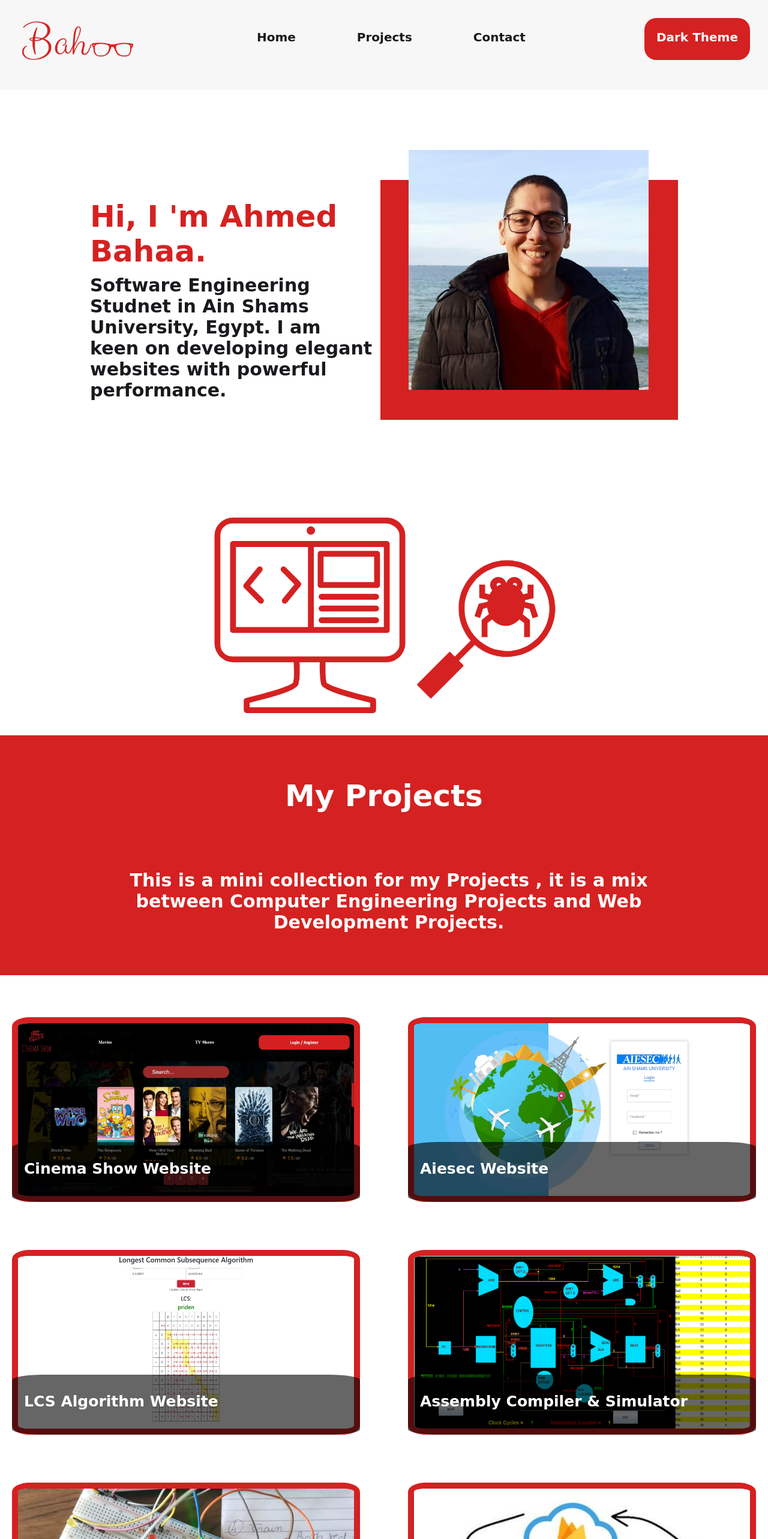
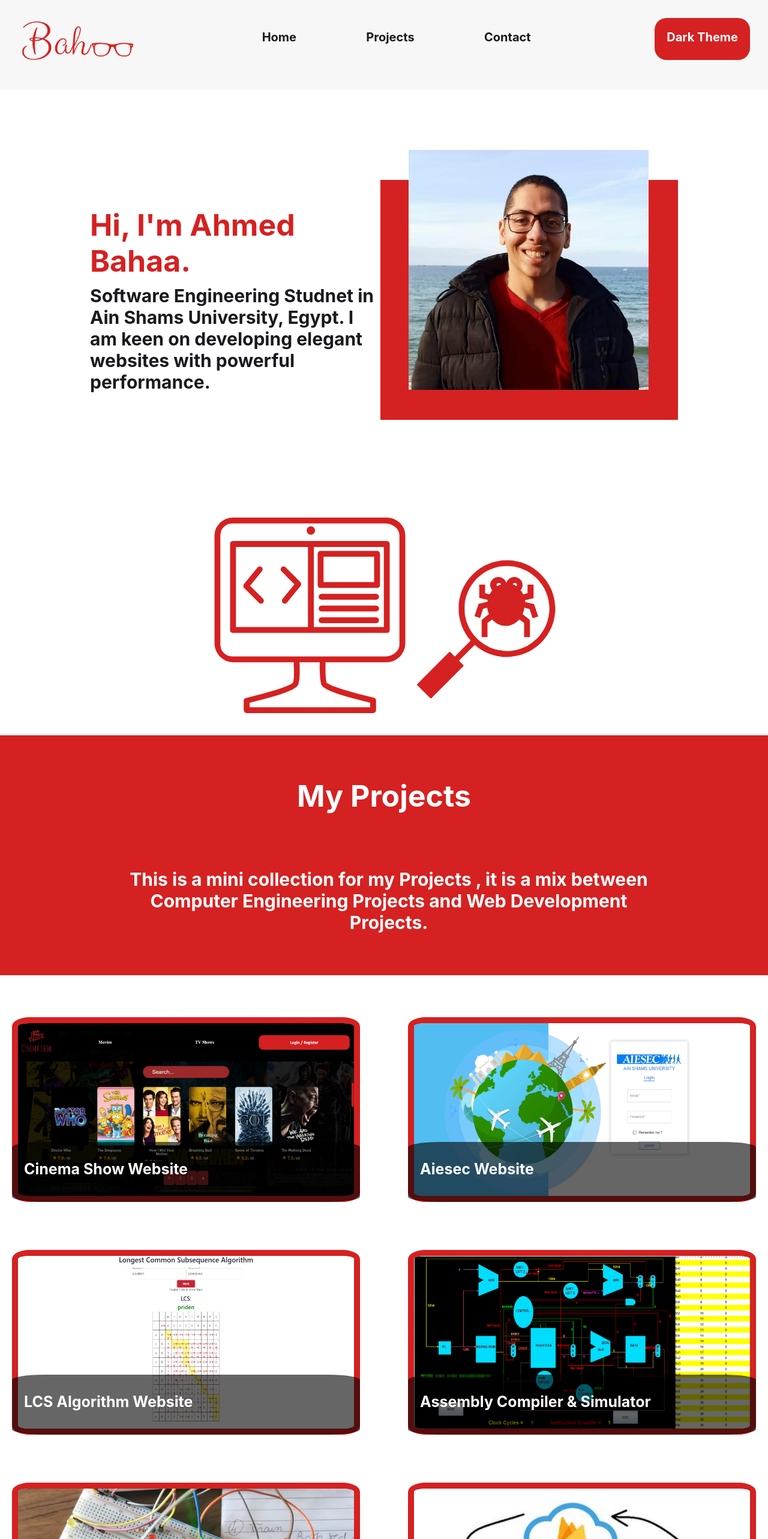
Before and after one commit to be320/Bahaa-Portofolio, a React (Create React App) app in the folder portofolio-app/: page / in a window 1280 px wide. Shown: the top 2566 px of the page at 60% size. Built offline with nearby package versions, Linux system fonts and the light colour scheme.

Commit message:
Edited Font family

```diff
--- a/portofolio-app/package.json
+++ b/portofolio-app/package.json
@@ -16,7 +16,8 @@
     "react-scripts": "3.4.1",
     "redux": "^4.0.5",
     "redux-persist": "^6.0.0",
-    "styled-components": "^5.1.0"
+    "styled-components": "^5.1.0",
+    "typeface-montserrat": "0.0.75"
   },
   "scripts": {
     "start": "react-scripts start",
--- a/portofolio-app/src/screens/Home.jsx
+++ b/portofolio-app/src/screens/Home.jsx
@@ -23,6 +23,7 @@ import RTOS from "../assets/rtos.PNG";
 import ESP from "../assets/esp.jpg";
 import { connect } from 'react-redux';
 import { switchTheme } from '../redux/redux';
+const myFont = require('typeface-montserrat');
 
 const Home = ({dark,switchTheme}) => {
   //Media Query Section
@@ -82,13 +83,13 @@ const Home = ({dark,switchTheme}) => {
       color: dark ? "#52bdf1" : "#d52121",
       fontSize: isDesktopOrLaptop ? "50px" : "30px",
       fontWeight: "bold",
-      fontFamily: "Comic Sans MS"
+      fontFamily: myFont
     },
     aboutBody: {
       color: dark ? "#fff" : "#191a1d",
       fontSize: isDesktopOrLaptop ? "30px" : "20px",
       fontWeight: "bold",
-      fontFamily: "Comic Sans MS",
+      fontFamily: myFont,
       marginTop: "10px"
     },
     aboutImageContainer: {
@@ -128,7 +129,7 @@ const Home = ({dark,switchTheme}) => {
     projectsTitle: {
       fontSize: isDesktopOrLaptop ? '50px': '40px',
       fontWeight: 'bold',
-      fontFamily:  'Comic Sans MS',
+      fontFamily:  myFont,
       color: 'white',
       textAlign: 'center',
       padding: '50px'
@@ -136,7 +137,7 @@ const Home = ({dark,switchTheme}) => {
     projectsBody:{
       fontSize: isDesktopOrLaptop ? '30px': '20px',
       fontWeight: 'bold',
-      fontFamily:  'Comic Sans MS',
+      fontFamily:  myFont,
       color: 'white',
       textAlign: 'center',
       padding: isDesktopOrLaptop ? ' 0px 200px 50px': ' 0px 50px 50px',
@@ -193,7 +194,7 @@ const Home = ({dark,switchTheme}) => {
       )}
       <div style={styles.aboutContainer} id="about">
         <div style={styles.aboutDescription}>
-          <div style={styles.aboutTitle}>Hi, I 'm Ahmed Bahaa.</div>
+          <div style={styles.aboutTitle}>Hi, I'm Ahmed Bahaa.</div>
           <div style={styles.aboutBody}>
             Software Engineering Studnet in Ain Shams University, Egypt. I am
             keen on developing elegant websites with powerful performance.
@@ -250,7 +251,7 @@ const Home = ({dark,switchTheme}) => {
           <ProjectCard poster={RTOS} isDesktopOrLaptop={isDesktopOrLaptop}  title="FreeRTOS Traffic System" dark={dark} />
           </a>
           <a href="/project/6" style={{ textDecoration: "none" }}>
-          <ProjectCard poster={ESP} isDesktopOrLaptop={isDesktopOrLaptop}  title="Embedded Door Lock Mobile App" dark={dark} />
+          <ProjectCard poster={ESP} isDesktopOrLaptop={isDesktopOrLaptop}  title="IOT Door Lock Mobile App" dark={dark} />
           </a>
       </div>
       <div style={styles.bugContainer} id="contact" >
--- a/portofolio-app/src/screens/Project.jsx
+++ b/portofolio-app/src/screens/Project.jsx
@@ -41,6 +41,7 @@ import ThemeButton from "./sideComponents/ThemeButton";
 import DehazeIcon from "@material-ui/icons/Dehaze";
 import CloseIcon from "@material-ui/icons/Close";
 import GitHubIcon from '@material-ui/icons/GitHub';
+const myFont = require('typeface-montserrat');
 
 const Project = ({ dark, switchTheme, match }) => {
   //Media Query Section
@@ -68,7 +69,7 @@ const Project = ({ dark, switchTheme, match }) => {
     projectTitle: {
       fontSize: isDesktopOrLaptop ? "50px" : "40px",
       fontWeight: "bold",
-      fontFamily: "Comic Sans MS",
+      fontFamily: myFont,
       color: dark ? "#52bdf1" : "#d52121",
       textAlign: "center",
       padding: "0px",
@@ -122,7 +123,7 @@ const Project = ({ dark, switchTheme, match }) => {
       descriptionTitle: {
         fontSize: isDesktopOrLaptop ? '50px': '40px',
         fontWeight: 'bold',
-        fontFamily:  'Comic Sans MS',
+        fontFamily:  myFont,
         color: dark ? "#191a1d" : "#fff",
         textAlign: 'center',
         padding: '50px'
@@ -130,7 +131,7 @@ const Project = ({ dark, switchTheme, match }) => {
       descriptionBody:{
         fontSize: isDesktopOrLaptop ? '30px': '20px',
         fontWeight: 'bold',
-        fontFamily:  'Comic Sans MS',
+        fontFamily:  myFont,
         color: dark ? "#191a1d" : "#fff",
         textAlign: 'center',
         padding: isDesktopOrLaptop ? ' 0px 200px 50px': ' 0px 50px 50px',
@@ -153,7 +154,7 @@ const Project = ({ dark, switchTheme, match }) => {
       linkLabel:{
         fontSize: isDesktopOrLaptop ? '30px': '20px',
         fontWeight: 'bold',
-        fontFamily:  'Comic Sans MS',
+        fontFamily:  myFont,
         color: dark? '#52bdf1':'#d52121',
         textAlign: 'center',
         padding: isDesktopOrLaptop ? ' 0px 200px 50px': ' 0px 50px 50px',
@@ -208,7 +209,7 @@ const Project = ({ dark, switchTheme, match }) => {
   };
 
   const esp = {
-    title: "Embedded Door Lock Mobile App",
+    title: "IOT Door Lock Mobile App",
     repo: "Door-Lock-App",
     images: [ESP1, ESP2, ESP3, ESP4, ESP5,ESP6],
     description: ""
--- a/portofolio-app/src/screens/sideComponents/Drawer.jsx
+++ b/portofolio-app/src/screens/sideComponents/Drawer.jsx
@@ -1,4 +1,5 @@
 import React from 'react';
+const myFont = require('typeface-montserrat');
 
 const Drawer = ({dark,handleDark,handleDrawer}) => {
 
@@ -16,7 +17,7 @@ const Drawer = ({dark,handleDark,handleDrawer}) => {
             margin:'0px',
             fontWeight: 'bold',
             fontSize: '20px',
-            fontFamily: 'Comic Sans MS',
+            fontFamily: myFont,
             cursor: 'pointer'
         }
     }
--- a/portofolio-app/src/screens/sideComponents/EmailForm.jsx
+++ b/portofolio-app/src/screens/sideComponents/EmailForm.jsx
@@ -1,4 +1,5 @@
 import React from 'react';
+const myFont = require('typeface-montserrat');
 
 const EmailForm = ({dark,isDesktopOrLaptop}) => {
 
@@ -74,7 +75,7 @@ const EmailForm = ({dark,isDesktopOrLaptop}) => {
         formLabel: {
             fontSize: '20px',
             fontWeight: 'bold',
-            fontFamily:  'Comic Sans MS',
+            fontFamily:  myFont,
             color: dark ? '#191a1d':'#fff',
             padding: '0px 20px'
         },
@@ -85,7 +86,7 @@ const EmailForm = ({dark,isDesktopOrLaptop}) => {
             padding: '10px 20px',
             fontSize: '20px',
             fontWeight: 'bold',
-            fontFamily:  'Comic Sans MS',
+            fontFamily:  myFont,
             cursor: 'pointer',
         }
 
--- a/portofolio-app/src/screens/sideComponents/Navbar.jsx
+++ b/portofolio-app/src/screens/sideComponents/Navbar.jsx
@@ -1,4 +1,5 @@
 import React from "react";
+const myFont = require('typeface-montserrat');
 
 const Navbar = ({ dark , switchTheme}) => {
   const styles = {
@@ -13,7 +14,7 @@ const Navbar = ({ dark , switchTheme}) => {
     navbarItem: {
       fontSize: "20px",
       fontWeight: "bold",
-      fontFamily: "Comic Sans MS",
+      fontFamily: myFont,
       cursor: "pointer",
       borderRadius: "20px",
       padding: "20px",
--- a/portofolio-app/src/screens/sideComponents/ProjectCard.jsx
+++ b/portofolio-app/src/screens/sideComponents/ProjectCard.jsx
@@ -1,4 +1,5 @@
 import React from 'react';
+const myFont = require('typeface-montserrat');
 
 const ProjectCard = ({poster,title,isDesktopOrLaptop,dark}) => {
 
@@ -32,7 +33,7 @@ const ProjectCard = ({poster,title,isDesktopOrLaptop,dark}) => {
             marginTop: isDesktopOrLaptop? '30px': '10px',
             fontSize: isDesktopOrLaptop? '25px': '15px',
             fontWeight: 'bold',
-            fontFamily:  'Comic Sans MS',
+            fontFamily:  myFont,
             zIndex: 4,
 
         },
--- a/portofolio-app/src/screens/sideComponents/SocialMedia.jsx
+++ b/portofolio-app/src/screens/sideComponents/SocialMedia.jsx
@@ -2,24 +2,26 @@ import React from "react";
 import GitHubIcon from '@material-ui/icons/GitHub';
 import FacebookIcon from '@material-ui/icons/Facebook';
 import LinkedInIcon from '@material-ui/icons/LinkedIn';
+const myFont = require('typeface-montserrat');
 
 const SocialMedia = ({ dark, isDesktopOrLaptop }) => {
   const styles = {
     socialContainer: {
-      height: "25em",
+      height: '25em',
       width: isDesktopOrLaptop? "30em": '20em',
       borderRadius: "10%",
       display: "flex",
       flexDirection: "column",
       color: "black",
       backgroundColor: dark ? "#52bdf1" : "#d52121",
-      marginTop: "50px",
-      marginLeft: isDesktopOrLaptop? '0px': '20px'
+      marginTop: "70px",
+      marginLeft: isDesktopOrLaptop? '0px': '20px',
+      marginBottom: '10px'
     },
     socialTitle: {
       fontSize: isDesktopOrLaptop ? "50px" : "40px",
       fontWeight: "bold",
-      fontFamily: "Comic Sans MS",
+      fontFamily: myFont,
       color: "white",
       textAlign: "center",
       padding: "50px"
@@ -27,7 +29,6 @@ const SocialMedia = ({ dark, isDesktopOrLaptop }) => {
     socialBody: {
       display: "grid",
       width: "100%",
-      //minHeight: "550px",
       justifyContent:  "center",
       gridTemplateColumns: isDesktopOrLaptop ? "auto auto auto" : "auto auto auto",
       gap: isDesktopOrLaptop ? "80px 80px" : "0px 30px"
--- a/portofolio-app/src/screens/sideComponents/ThemeButton.jsx
+++ b/portofolio-app/src/screens/sideComponents/ThemeButton.jsx
@@ -1,4 +1,5 @@
 import React from 'react';
+const myFont = require('typeface-montserrat');
 
 const ThemeButton = ({dark,handleDark}) => {
 
@@ -10,7 +11,7 @@ const ThemeButton = ({dark,handleDark}) => {
             padding: '0px 20px',
             fontSize: '20px',
             fontWeight: 'bold',
-            fontFamily:  'Comic Sans MS',
+            fontFamily:  myFont,
             cursor: 'pointer',
             maxHeight:'70px'
         }
```
Also changed, not shown: 1 other file (tests, documents, lock files or other folders).
